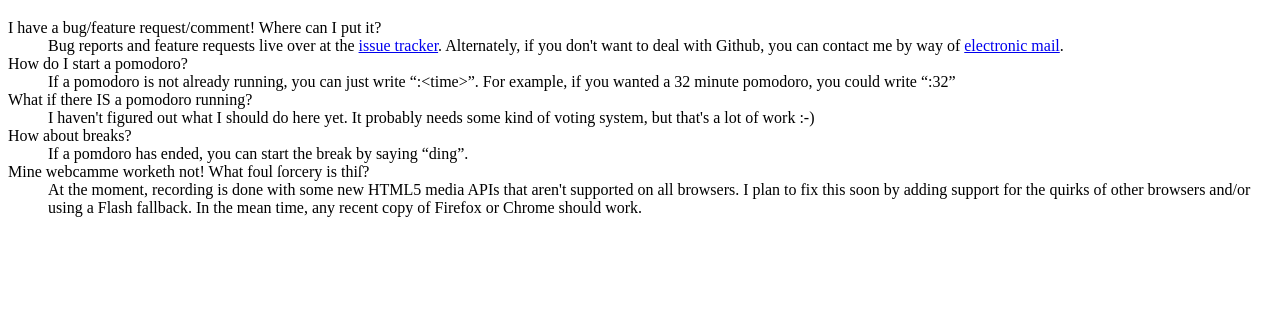
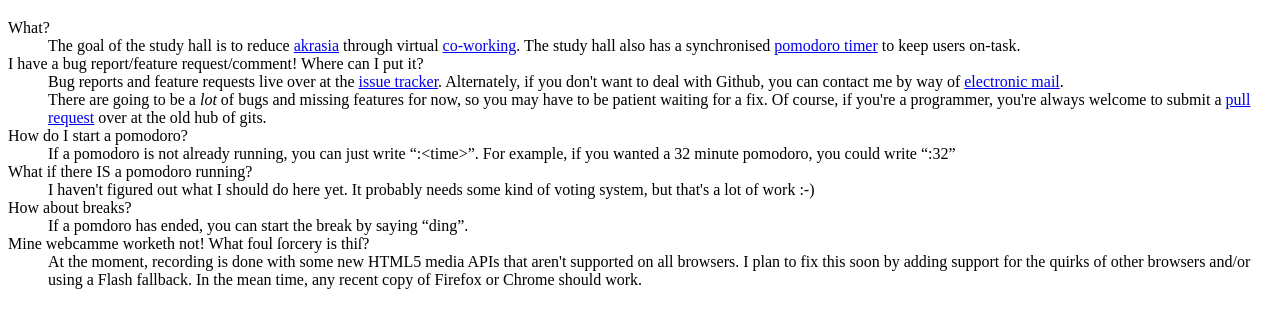
Before and after one commit to qxcv/lwsh, a plain HTML site: page faq.html in a window 1280 px wide. Shown: the part 105-432 px from the top of the page. Drawn offline with Linux system fonts and the light colour scheme.

Commit message:
Update the FAQ

```diff
--- a/faq.html
+++ b/faq.html
@@ -10,13 +10,33 @@
         <a class=close href="#">close</a>
         <h1>FAQ</h1>
         <dl>
-            <dt>I have a bug/feature request/comment! Where can I put
+            <dt>What?</dt>
+            <dd>
+            The goal of the study hall is to reduce <a
+                href="//en.wikipedia.org/wiki/Akrasia">akrasia</a> through
+            virtual <a
+                href="//lesswrong.com/lw/gwo/coworking_collaboration_to_combat_akrasia/">
+                co-working</a>. The study hall also has a synchronised <a
+                href="//en.wikipedia.org/wiki/Pomodoro_Technique">pomodoro
+                timer</a> to keep users on-task.
+            </dd>
+
+            <dt>I have a bug report/feature request/comment! Where can I put
             it?</dt>
             <dd>Bug reports and feature requests live over at the <a
-                href=https://github.com/qxcv/lwsh/issues>issue tracker</a>.
+                href="//github.com/qxcv/lwsh/issues">issue tracker</a>.
             Alternately, if you don't want to deal with Github, you can
             contact me by way of
-            <a href="mailto:sam+lwshfeedback@qxcv.net">electronic mail</a>.</dd>
+            <a href="mailto:sam+lwshfeedback@qxcv.net">electronic mail</a>.
+
+            <br>
+
+            There are going to be a <em>lot</em> of bugs and missing features
+            for now, so you may have to be patient waiting for a fix. Of course,
+            if you're a programmer, you're always welcome to submit a <a
+                href="//github.com/qxcv/lwsh/pulls">pull
+                request</a> over at the old hub of gits.
+            </dd>
 
             <dt>How do I start a pomodoro?</dt>
             <dd>If a pomodoro is not already running, you can just write
```
